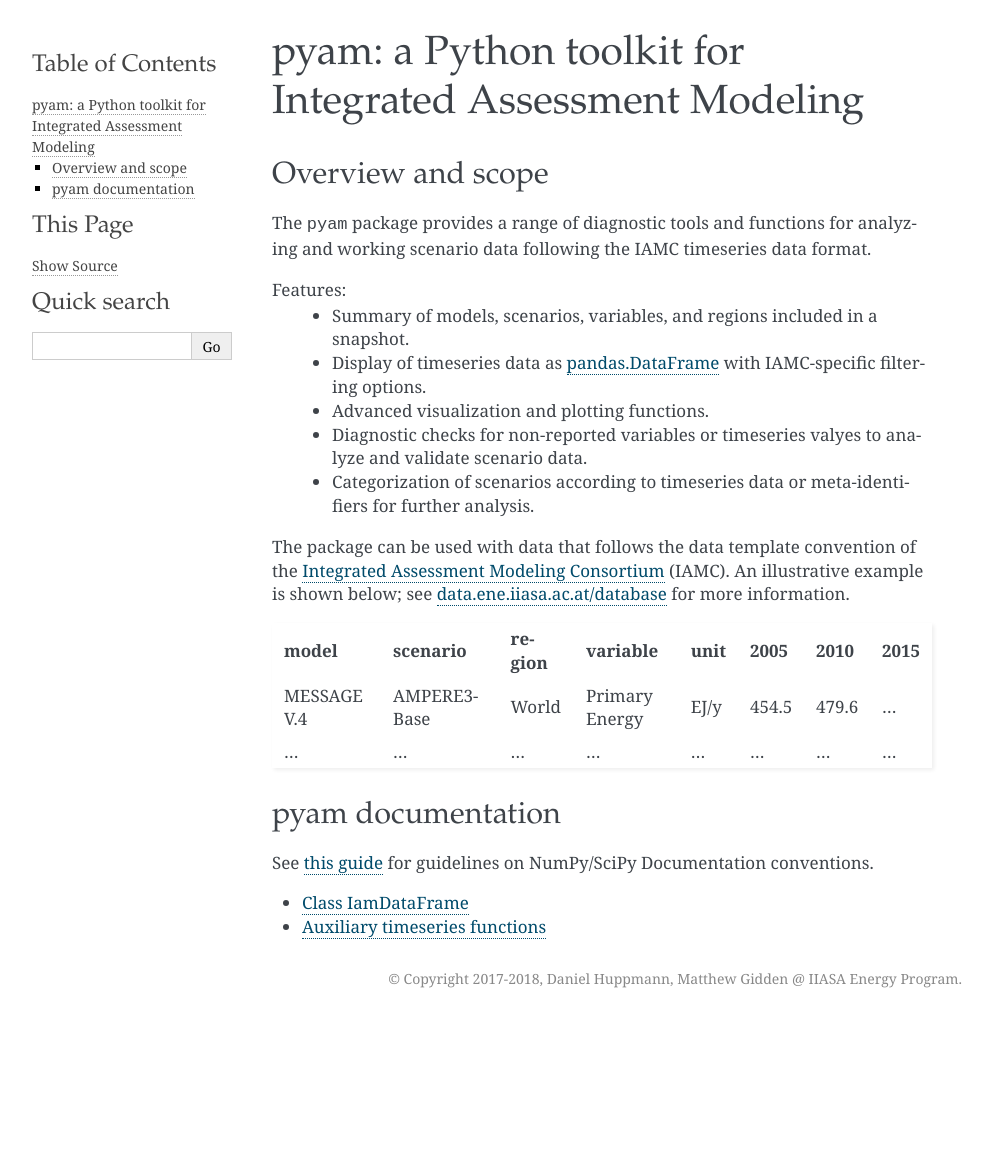
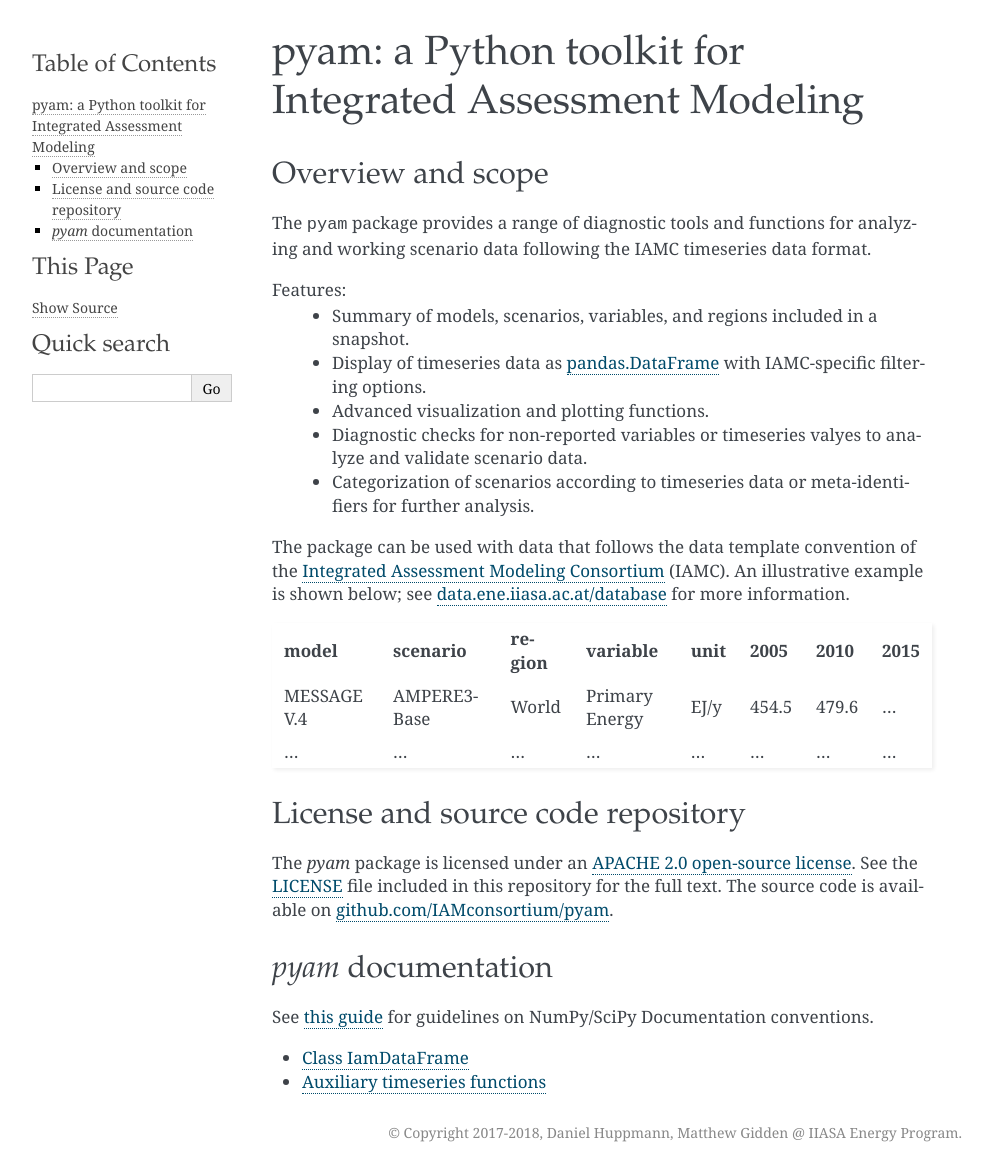
Before and after one commit to IAMconsortium/pyam, a Sphinx documentation site: the page built from doc/source/index.rst, in a window 1280 px wide. Shown: the whole page, without its empty margins (148-1140 px from the left). Built offline with Sphinx 7.4.7, drawn with Linux system fonts in a browser that asks for light colours; pages that are not in the unit, such as notebooks, are missing from menus; before the commit the page ends 1018 px from its top, so only the background shows below that.

Commit message:
add license info on index page

```diff
--- a/doc/source/index.rst
+++ b/doc/source/index.rst
@@ -38,8 +38,22 @@ MESSAGE V.4   AMPERE3-Base   World       Primary Energy  EJ/y      454.5     479
 ============  =============  ==========  ==============  ========  ========  ========  ========
 
 
-pyam documentation
-------------------
+License and source code repository
+----------------------------------
+
+The `pyam` package is licensed under an `APACHE 2.0 open-source license`_.
+See the `LICENSE`_ file included in this repository for the full text.
+The source code is available on `github.com/IAMconsortium/pyam`_.
+
+.. _`APACHE 2.0 open-source license`: http://www.apache.org/licenses/LICENSE-2.0
+
+.. _`LICENSE`: https://github.com/iiasa/message_ix/blob/master/LICENSE
+
+.. _`github.com/IAMconsortium/pyam`: https://github.com/IAMconsortium/pyam
+
+
+`pyam` documentation
+--------------------
 
 See `this guide`_ for guidelines on NumPy/SciPy Documentation conventions.
 
```
